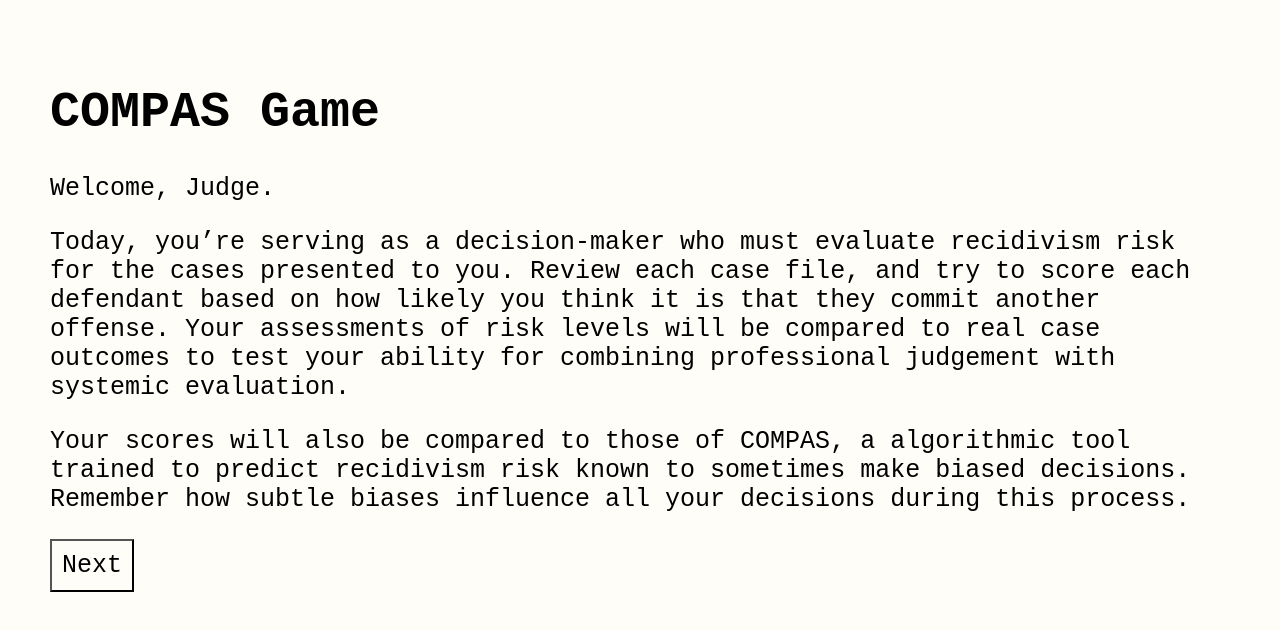
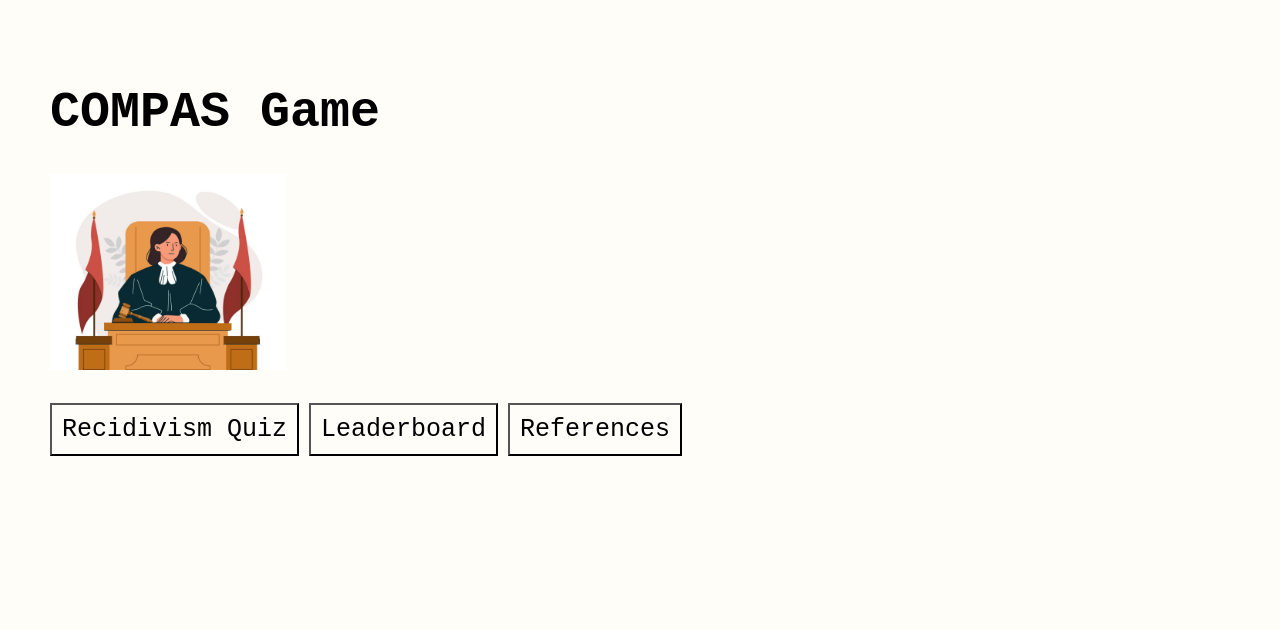
Before and after one commit to D3REKZHANG/compas-game, a React (Vite) app in the folder client/: page / in a window 1280 px wide. Shown: the top 630 px of the page. Built offline with nearby package versions, Linux system fonts and the light colour scheme.

Commit message:
new screens

```diff
--- a/client/src/App.tsx
+++ b/client/src/App.tsx
@@ -5,9 +5,11 @@
 import { End } from "./End";
 import ResultWrapper from "./ResultWrapper.tsx";
 import "./App.css";
+import { Menu } from "./Menu";
+import { References } from "./References"
 
 const App = () => {
-  const [gamestate, setGamestate] = useState("INTRO");
+  const [gamestate, setGamestate] = useState("MENU");
 
   const [score, setScore] = useState<number | null>(null);
   const [compasScore, setCompasScore] = useState<number | null>(null);
@@ -23,6 +25,10 @@
     <>
       {(() => {
         switch (gamestate) {
+          case "MENU":
+            return <Menu setGamestate={setGamestate} />;
+          case "REFERENCES":
+            return <References setGamestate={setGamestate} />;
           case "INTRO":
             return <Intro setGamestate={setGamestate} />;
           case "QUIZ1":
--- a/client/src/End.tsx
+++ b/client/src/End.tsx
@@ -105,7 +105,7 @@
         </p>
         <p>Juleen Chen, Rohit Krishna, Derek Zhang</p>
         <button onClick={() => setPage(page - 1)}>Back</button>
-        <button onClick={() => setGamestate("INTRO")}>Home</button>
+        <button onClick={() => setGamestate("MENU")}>Home</button>
       </>
     );
   }
--- /dev/null
+++ b/client/src/Menu.tsx
@@ -0,0 +1,19 @@
+import judgePhoto from './istockphoto-1404501041-612x612.jpg';
+
+const Menu = ({ setGamestate }) => {
+
+  return (
+    <div>
+      <h1> COMPAS Game </h1>
+
+      <p>
+        <img src={judgePhoto} alt="Judge Photo" style={{ width: "20%", height: "auto" }} />
+      </p>
+      <button onClick={() => setGamestate("INTRO")}> Recidivism Quiz</button>
+      <button onClick={() => setGamestate("LEADERBOARD")}> Leaderboard</button>
+      <button onClick={() => setGamestate("REFERENCES")}> References</button>
+    </div>
+  );
+};
+
+export { Menu };
--- a/client/src/ParseData.ts
+++ b/client/src/ParseData.ts
@@ -68,7 +68,7 @@
 
 export const fetchData = async (): Promise<ParsedData | null> => {
   try {
-    const response = await fetch("http://198.46.160.230:5010/random-case");
+    const response = await fetch("https://compas-api.derekzhang.ca/random-case");
     const jsonData = await response.json();
 
     // Parse the data into a single dictionary structure
--- /dev/null
+++ b/client/src/References.css
@@ -0,0 +1,11 @@
+.references {
+  font-family: Arial, sans-serif;
+  line-height: 1.5;
+}
+
+.reference {
+  display: block;
+  margin-bottom: 10px;
+  text-indent: -40px; /* Negative indent to create hanging indent */
+  padding-left: 40px; /* Pushes the rest of the text back into place */
+}
--- /dev/null
+++ b/client/src/References.tsx
@@ -0,0 +1,59 @@
+import "./References.css";
+
+const References = ({ setGamestate }) => {
+
+  return (
+    <div>
+      <h1> COMPAS Game </h1>
+      <button onClick={() => setGamestate("MENU")}> Home </button>
+      <h2>References</h2>
+      <p class="references">
+        <span class="reference">Andrews, D. A., Bonta, J., & Hoge, R. D. (1990). Classification for effective rehabilitation: Rediscovering psychology. <i>Criminal Justice and Behavior, 17</i>(1), 19–52.
+          <a href="https://doi.org/10.1177/0093854890017001004" target="_blank">https://doi.org/10.1177/0093854890017001004</a></span><br />
+
+        <span class="reference">Angwin, J., Larson, J., Mattu, S., & Kirchner, L. (2016, May 23). Machine Bias: There’s software used across the country to predict future criminals. And it’s biased against blacks. <i>ProPublica.</i> Retrieved from
+          <a href="https://www.propublica.org/article/machine-bias-risk-assessments-in-criminal-sentencing" target="_blank">https://www.propublica.org/article/machine-bias-risk-assessments-in-criminal-sentencing</a></span><br />
+
+        <span class="reference">Dodd, M. A. (2016). Perceptions of factors related to recidivism and recovery. <i>California State University, Fresno, College of Health and Human Services.</i> Retrieved from
+          <a href="https://scholarworks.calstate.edu/downloads/707958915" target="_blank">https://scholarworks.calstate.edu/downloads/707958915</a></span><br />
+
+        <span class="reference">Engel, C., Linhardt, L., & Schubert, M. (2024). Code is law: How COMPAS affects the way the judiciary handles the risk of recidivism. <i>Artificial Intelligence and Law.</i>
+          <a href="https://doi.org/10.1007/s10506-024-09389-8" target="_blank">https://doi.org/10.1007/s10506-024-09389-8</a></span><br />
+
+        <span class="reference">Equal Justice Initiative. (2019). Risk assessment tool led to harsher sentences for young or Black defendants. Retrieved from
+          <a href="https://eji.org/news/risk-assessment-tool-led-to-harsher-sentences-for-young-or-black-defendants/" target="_blank">https://eji.org/news/risk-assessment-tool-led-to-harsher-sentences-for-young-or-black-defendants/</a></span><br />
+
+        <span class="reference">Flores, A. W., Bechtel, K., & Lowenkamp, C. T. (2016). False positives, false negatives, and false analyses: A rejoinder to “Machine bias: There’s software used across the country to predict future criminals. And it’s biased against blacks.” <i>Federal Sentencing Reporter, 28</i>(1), 1-13.
+          <a href="https://doi.org/10.1525/fsr.2016.28.1.1" target="_blank">https://doi.org/10.1525/fsr.2016.28.1.1</a></span><br />
+
+        <span class="reference">Ji, Z., Chen, D., Ishii, E., Cahyawijaya, S., Bang, Y., Wilie, B., & Fung, P. (2024). LLM internal states reveal hallucination risk faced with a query. In <i>Proceedings of the 7th BlackboxNLP Workshop: Analyzing and Interpreting Neural Networks for NLP</i> (pp. 88–104). Miami, Florida, US: Association for Computational Linguistics.</span><br />
+
+        <span class="reference">Larson, J., Mattu, S., Kirchner, L., & Angwin, J. (2016, May 23). How we analyzed the COMPAS recidivism algorithm. <i>ProPublica.</i>
+          <a href="https://www.propublica.org/article/how-we-analyzed-the-compas-recidivism-algorithm" target="_blank">https://www.propublica.org/article/how-we-analyzed-the-compas-recidivism-algorithm</a></span><br />
+
+        <span class="reference">Lin, Z., Guan, S., Zhang, W., et al. (2024). Towards trustworthy LLMs: A review on debiasing and dehallucinating in large language models. <i>Artificial Intelligence Review, 57</i>, 243.
+          <a href="https://doi.org/10.1007/s10462-024-10896-y" target="_blank">https://doi.org/10.1007/s10462-024-10896-y</a></span><br />
+
+        <span class="reference">Northpointe. (2015, March 13). Practitioner’s guide to COMPAS core. Electronic Privacy Information Center (EPIC).
+          <a href="https://archive.epic.org/algorithmic-transparency/crim-justice/EPIC-16-06-23-WI-FOIA-201600805-COMPASPractionerGuide.pdf" target="_blank">https://archive.epic.org/algorithmic-transparency/crim-justice/EPIC-16-06-23-WI-FOIA-201600805-COMPASPractionerGuide.pdf</a></span><br />
+
+        <span class="reference">Patalay, P. (2023, November 21). COMPAS: Unfair algorithm? <i>Medium.</i> Retrieved from
+          <a href="https://medium.com/@lamdaa/compas-unfair-algorithm-812702ed6a6a" target="_blank">https://medium.com/@lamdaa/compas-unfair-algorithm-812702ed6a6a</a></span><br />
+
+        <span class="reference">Staudt, S. (2025). The myth of the "revolving door:" Challenging misconceptions about recidivism. <i>Prison Policy Initiative.</i>
+          Retrieved from
+          <a href="https://www.prisonpolicy.org/trainings/recidivism.html" target="_blank">https://www.prisonpolicy.org/trainings/recidivism.html</a></span><br />
+
+        <span class="reference">Su, W., Wang, C., Ai, Q., Hu, Y., Wu, Z., Zhou, Y., & Liu, Y. (2024). Unsupervised real-time hallucination detection based on the internal states of large language models. In <i>Findings of the Association for Computational Linguistics: ACL 2024</i> (pp. 14379–14391). Bangkok, Thailand: Association for Computational Linguistics.</span><br />
+
+        <span class="reference">Zhang, Y., Cui, L., Bi, W., & Shi, S. (2024). Alleviating hallucinations of large language models through induced hallucinations. <i>arXiv.</i>
+          <a href="https://arxiv.org/abs/2312.15710" target="_blank">https://arxiv.org/abs/2312.15710</a></span>
+      </p>
+      <p>
+        Image From https://www.istockphoto.com/vector/concept-of-judge-gm1404501041-456707310
+      </p>
+    </div>
+  );
+};
+
+export { References };
```
Also changed, not shown: client/src/istockphoto-1404501041-612x612.jpg (added), 1 other file (tests, documents, lock files or other folders).
